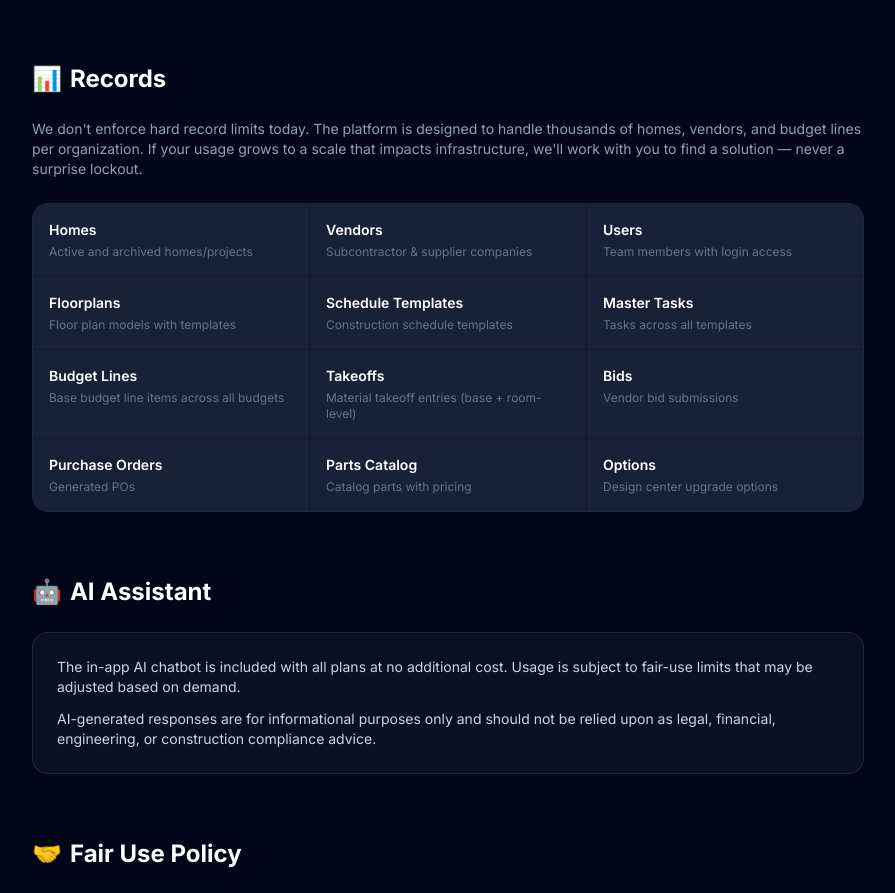
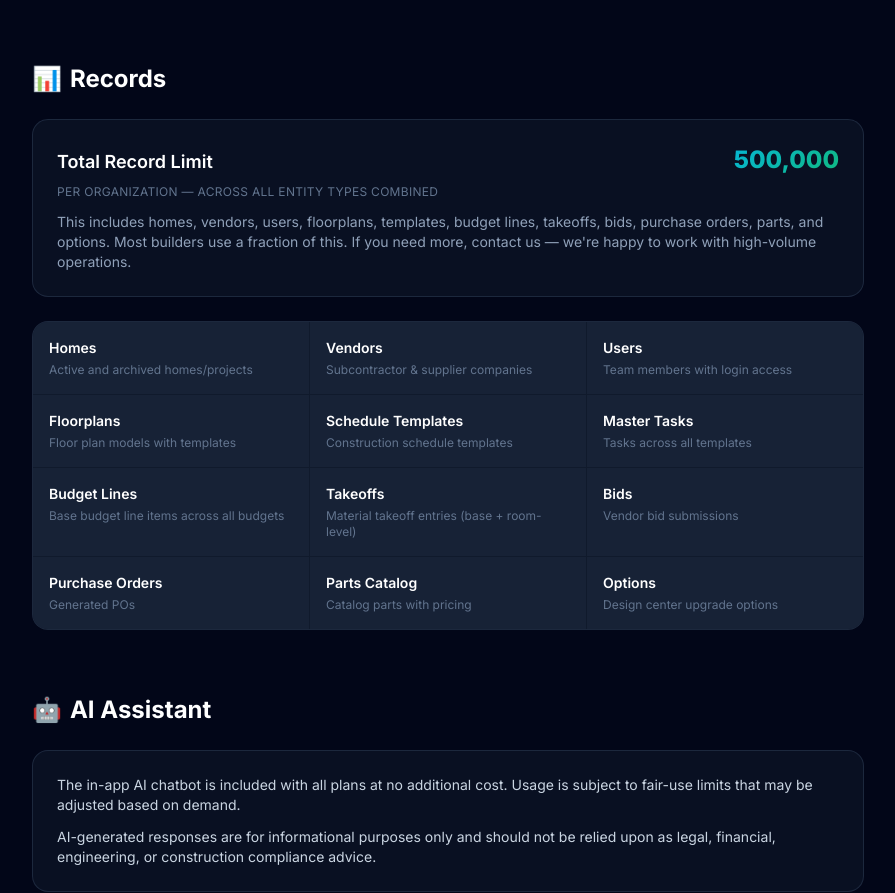
Before and after one commit to Scootermcgavin121/cornerstone-marketing, a Next.js app: page /service-limits in a window 1280 px wide. Shown: the part 896-1789 px from the top of the page, without its empty margins (192-1087 px from the left). Built offline with nearby package versions, Linux system fonts and the light colour scheme.

Commit message:
docs: add 500K record cap and rate limiting to terms + service limits
- Terms of Service: added records (500K) and rate limiting (1K/min) sections
- Service Limits: replaced monitoring-only copy with hard 500K limit card
- Pricing: updated limits summary line

```diff
--- a/app/components/Pricing.tsx
+++ b/app/components/Pricing.tsx
@@ -121,7 +121,7 @@ export default function Pricing() {
 
         <AnimateOnScroll className="text-center mt-8 mb-4">
           <p className="text-sm text-slate-500">
-            All plans include 150 GB construction storage + 200 GB purchasing storage per organization.{" "}
+            All plans include 150 GB construction storage, 200 GB purchasing storage, and 500K records per organization.{" "}
             <a href="/service-limits" className="text-cyan-400 hover:text-cyan-300 underline">
               View all service limits →
             </a>
--- a/app/service-limits/page.tsx
+++ b/app/service-limits/page.tsx
@@ -158,13 +158,26 @@ export default function ServiceLimits() {
             <h2 className="text-2xl font-bold text-white mb-6 flex items-center gap-2">
               <span className="text-cyan-400">📊</span> Records
             </h2>
-            <p className="text-slate-400 text-sm mb-6">
-              We don&apos;t enforce hard record limits today. The platform is
-              designed to handle thousands of homes, vendors, and budget lines
-              per organization. If your usage grows to a scale that impacts
-              infrastructure, we&apos;ll work with you to find a solution —
-              never a surprise lockout.
-            </p>
+            <div className="rounded-2xl border border-slate-700/50 bg-slate-800/30 p-6 mb-6">
+              <div className="flex items-baseline justify-between mb-2">
+                <span className="text-lg font-semibold text-white">
+                  Total Record Limit
+                </span>
+                <span className="text-2xl font-extrabold gradient-text">
+                  500,000
+                </span>
+              </div>
+              <p className="text-xs text-slate-500 uppercase tracking-wide mb-3">
+                Per organization — across all entity types combined
+              </p>
+              <p className="text-sm text-slate-400">
+                This includes homes, vendors, users, floorplans, templates,
+                budget lines, takeoffs, bids, purchase orders, parts, and
+                options. Most builders use a fraction of this. If you need
+                more, contact us — we&apos;re happy to work with high-volume
+                operations.
+              </p>
+            </div>
             <div className="rounded-2xl border border-slate-700/50 bg-slate-800/30 overflow-hidden">
               <div className="grid grid-cols-2 sm:grid-cols-3 gap-px bg-slate-700/20">
                 {Object.entries(entityDescriptions).map(([entity, desc]) => (
--- a/app/terms/page.tsx
+++ b/app/terms/page.tsx
@@ -124,6 +124,23 @@ export default function TermsOfService() {
               </li>
             </ul>
 
+            <h3>Records</h3>
+            <ul className="list-disc pl-6 space-y-1">
+              <li>
+                <strong>500,000 total records</strong> per organization across
+                all entity types (homes, vendors, budget lines, takeoffs, bids,
+                purchase orders, parts catalog entries, options, etc.)
+              </li>
+            </ul>
+
+            <h3>Rate Limiting</h3>
+            <ul className="list-disc pl-6 space-y-1">
+              <li>
+                Write operations are limited to <strong>1,000 requests per
+                minute</strong> per organization to protect platform stability
+              </li>
+            </ul>
+
             <h3>General</h3>
             <ul className="list-disc pl-6 space-y-1">
               <li>
```
